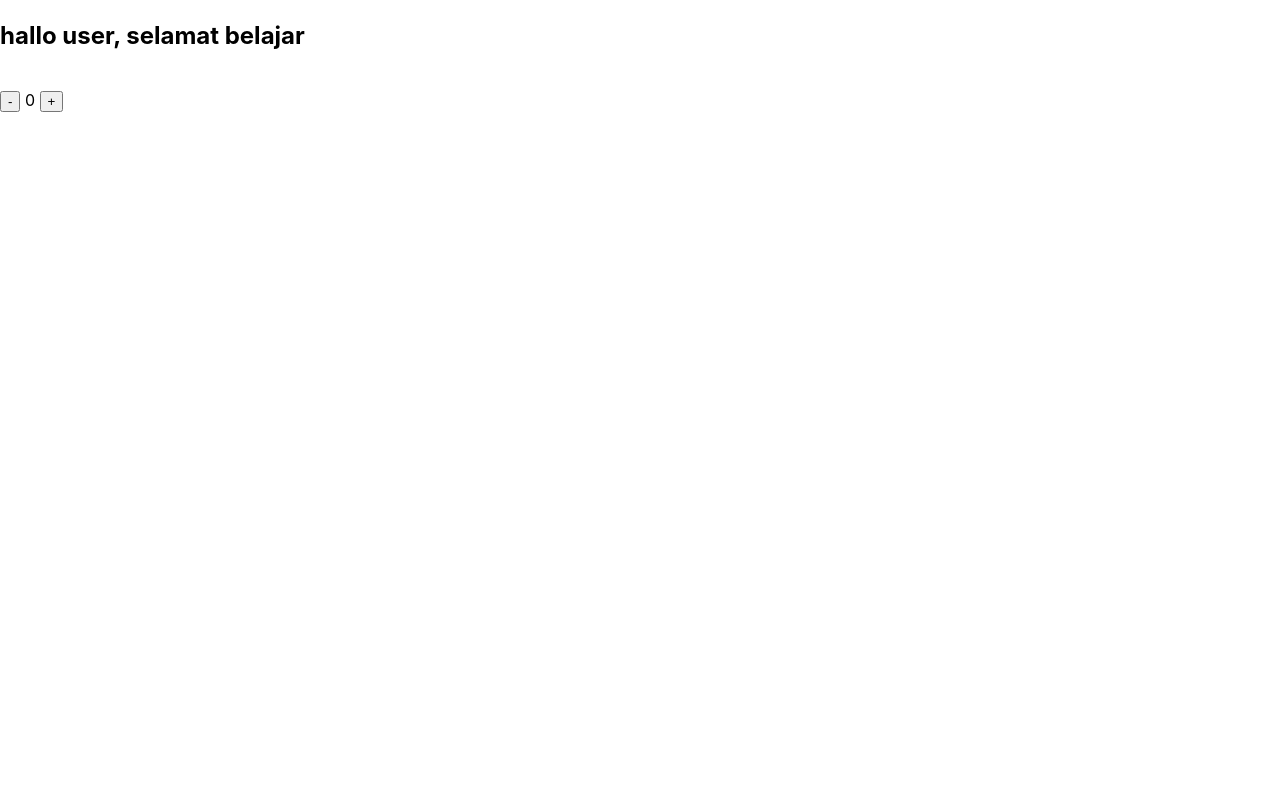
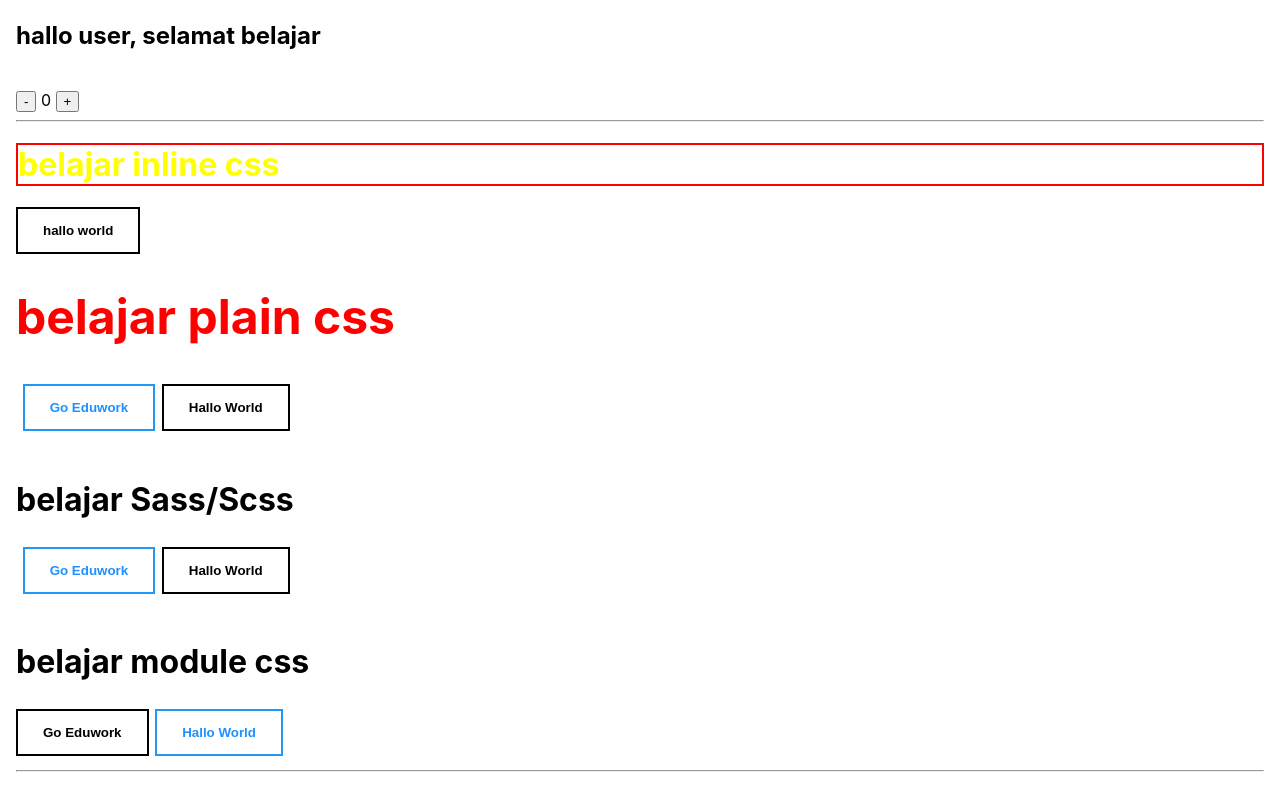
Before and after one commit to RandyLopulalan/belajar-react, a React (Create React App) app: page / in a window 1280 px wide. Shown: the part 234-1022 px from the top of the page. Before the commit the page ends 800 px from the top, so only its background shows below. Built offline with nearby package versions, Linux system fonts and the light colour scheme.

Commit message:
styling component

```diff
--- /dev/null
+++ b/src/App.css
@@ -0,0 +1,3 @@
+.App{
+    margin: 1em;
+}
--- a/src/App.js
+++ b/src/App.js
@@ -1,9 +1,14 @@
+import "./App.css"
 import Komponen from "./Materi/Komponen"
+import Styling from "./Materi/Styling";
 
 function App() {
   return (
     <div className="App">
       <Komponen />
+      <hr/>
+      <Styling />
+      <hr/>
     </div>
   );
 }
--- /dev/null
+++ b/src/Materi/Styling/Module/ModuleCss.jsx
@@ -0,0 +1,16 @@
+import React from "react";
+import style from "./Plain.module.css"
+
+export default class ModuleCss extends React.Component{
+
+    render(){
+        return(
+
+           <div>
+               <h1>belajar module css</h1>
+               <button className={style.btn}>Go Eduwork</button>
+               <button className={`${style.btn} ${style.info}`}>Hallo World</button>
+           </div>
+        )
+    }
+}
--- /dev/null
+++ b/src/Materi/Styling/Module/Plain.module.css
@@ -0,0 +1,21 @@
+.btn{
+    font-family: sans-serif;
+    border: 2px solid black;
+    background: white;
+    color: black;
+    font-weight: bold;
+    padding: 14px 25px;
+    gap: 10px;
+}
+
+.info{
+    border-color: #2196F3;
+    color: dodgerblue;
+    margin: .5em;
+}
+
+.info:hover{
+    background: #2196F3;
+    color: white;
+    font-size: 20px;
+}
--- /dev/null
+++ b/src/Materi/Styling/Plain/Inline.jsx
@@ -0,0 +1,24 @@
+const Inline = () =>{
+
+    //inline css dalam function jika kesulitan nama
+    const a = {
+        color: "yellow",
+        border: "2px solid red"
+    }
+
+    return(
+        <div>
+            <h1 style={a}>belajar inline css</h1>
+            <button className="btn">hallo world</button>
+        </div>
+        // style css className btn akan di ambil dari plain.jsx
+    )
+}
+export default Inline;
+// problem/ tidak bisa
+// banyak style css yg tidak support
+// @media
+// @keyframes
+// :hover
+// font fammily seperty sanse sherife
+// autoprefixer / autocomplit / ketik manual
--- /dev/null
+++ b/src/Materi/Styling/Plain/Plain.css
@@ -0,0 +1,21 @@
+.btn{
+    font-family: sans-serif;
+    border: 2px solid black;
+    background: white;
+    color: black;
+    font-weight: bold;
+    padding: 14px 25px;
+    gap: 10px;
+}
+
+.btn-info{
+    border-color: #2196F3;
+    color: dodgerblue;
+    margin: .5em;
+}
+
+.btn-info:hover{
+    background: #2196F3;
+    color: white;
+    font-size: 20px;
+}
--- /dev/null
+++ b/src/Materi/Styling/Plain/Plain.jsx
@@ -0,0 +1,25 @@
+import React from "react";
+import Inline from "./Inline";
+import "./Plain.css"
+
+export default class Plain extends React.Component{
+
+    //inline css dalam class jika kesulitan nama
+    text = {
+        color: "red",
+        fontSize: "48px"
+    }
+
+    render(){
+        return(
+            // style css className btn dari <Inline />
+            // akan di ambil dari plain.jsx yg import "./Plain.css"
+           <div>
+               <Inline/>
+               <h1 style={this.text}>belajar plain css</h1>
+               <button className="btn btn-info">Go Eduwork</button>
+               <button className="btn btn-other">Hallo World</button>
+           </div>
+        )
+    }
+}
--- /dev/null
+++ b/src/Materi/Styling/Sass/BelajarSass.jsx
@@ -0,0 +1,15 @@
+import React from "react";
+import "./BelajarSass"
+
+export default class BelajarSass extends React.Component{
+
+    render(){
+        return(
+           <div>
+               <h1>belajar Sass/Scss</h1>
+               <button className="btn btn-info">Go Eduwork</button>
+               <button className="btn btn-other">Hallo World</button>
+           </div>
+        )
+    }
+}
--- /dev/null
+++ b/src/Materi/Styling/Sass/BelajarSass.scss
@@ -0,0 +1,28 @@
+:root{
+    $primary-color: #2196F3;
+    $secondary-color: white;
+}
+
+
+.btn{
+    font-family: sans-serif;
+    border: 2px solid black;
+    background: $secondary-color;
+    color: black;
+    font-weight: bold;
+    padding: 14px 25px;
+    gap: 10px;
+
+
+    .btn-info{
+        border-color: $primary-color;
+        color: dodgerblue;
+        margin: .5em;
+
+        &:hover{
+            background: $primary-color;
+            color: $secondary-color;
+            font-size: 20px;
+        }
+    }
+}
--- /dev/null
+++ b/src/Materi/Styling/index.jsx
@@ -0,0 +1,19 @@
+import React from 'react'
+import ModuleCss from './Module/ModuleCss'
+import Plain from './Plain/Plain'
+import BelajarSass from './Sass/BelajarSass'
+
+export default class Styling extends React.Component {
+
+  render() {
+    return (
+      <div>
+          <Plain />
+          <br/>
+          <BelajarSass/>
+          <br/>
+          <ModuleCss />
+      </div>
+    )
+  }
+}
```
